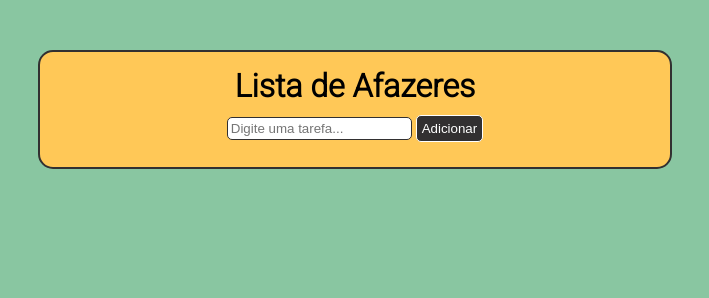
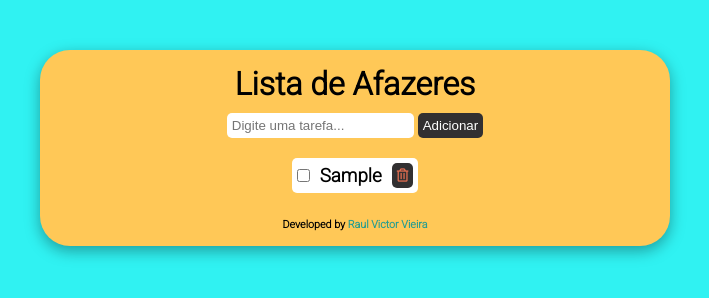
Before and after one commit to raulvictorvieira/devinhouse_to_do_list, a plain HTML site: page index.html in a window 1280 px wide. Both pictures are taken after typing "Sample" into the empty fields and a click on the button "Adicionar". Shown: the whole page, without its empty margins (285-994 px from the left). Drawn offline with Linux system fonts and the light colour scheme.

Commit message:
algumas funções adicionadas

```diff
--- a/index.html
+++ b/index.html
@@ -20,9 +20,33 @@
             <input type="text" id="addlist" placeholder="Digite uma tarefa...">
             <button type="submit" id="addbutton">Adicionar</button>
         </form>
+        <p class="alert"><img src="" alt="imagem de alerta"></p>
         <div id="result">
-            <p class="alert"><img src="" alt="imagem de alerta"></p>
+            <!-- <div>
+                <input type="checkbox" name="vehicle1" value="Bike">
+                <h3>
+                    Fazer bolo
+                </h3>
+                <button class="erasebutton" onclick="erase()"><i class="far fa-trash-alt"></i></button>
+            </div>
+            <div>
+                <input type="checkbox" name="vehicle1" value="Bike">
+                <h3>
+                    Fazer bolo de cenoura
+                </h3>
+                <button class="erasebutton" onclick="erase()"><i class="far fa-trash-alt"></i></button>
+            </div>
+            <div>
+                <input type="checkbox" name="vehicle1" value="Bike">
+                <h3>
+                    Estudar mais para fazer os projetos
+                </h3>
+                <button class="erasebutton" onclick="erase()"><i class="far fa-trash-alt"></i></button>
+            </div> -->
         </div>
+        <footer>
+            <h6>Developed by <a href="https://github.com/raulvictorvieira" >Raul Victor Vieira</a></h6>
+        </footer>
     </main>
 
     <script src="script.js"></script>
--- a/script.js
+++ b/script.js
@@ -10,25 +10,62 @@ const saveItemsToLocaleStorage = () => {
     localStorage.setItem('items', JSON.stringify(listArr));
 }
 
+//função de popular as listas
+function showLists(clearList = false) {
+
+    //Limpar o conteúdo da div sempre que uma nova lista for inserida
+    if(clearList){
+        result.innerHTML = '';
+    }
+
+    //checar se o array existe e é maior que zero
+    if(listArr.length > 0) {
+        //11. utilizar o loop forEach para imprimir os nossos filmes
+        listArr.forEach((items) => {
+            result.innerHTML += `<div>
+            <input type="checkbox" value:"${listArr.indexOf(items)}">
+            <h3>
+                ${items}
+            </h3>
+            <button class="erasebutton" onclick="erase()"><i class="far fa-trash-alt"></i></button>
+        </div>`
+        });
+    }else {
+        result.innerHTML = 'Sem afazeres no momento...'
+    }
+
+}
+
+function erase() {
+    const erasebutton = document.querySelector('.erasebutton')
+}
+
 
 
 
 form.addEventListener('submit', function(event) {
     event.preventDefault();
 
-    const item = document.querySelector('#addlist').value;
+    const items = document.querySelector('#addlist').value;
     const alertMessege = document.querySelector('.alert')
 
-    if(item === ""){
-        alertMessege.style = 'display: block;'
-        alertMessege.innerHTML = '<i class="fas fa-pencil-alt"></i> Por favor, insira uma tarefa!.'
+    if(items === ""){
+        alertMessege.style = 'display: block;';
+        alertMessege.innerHTML = '<i class="fas fa-pencil-alt"></i> Por favor, insira uma tarefa!';
+        setTimeout(function(){
+            alertMessege.style = 'display: none;';
+        }, 3000);
     } else {
         alertMessege.style = 'display: none;'
-        listArr.push(item);
+        listArr.push(items);
         form.reset();
         saveItemsToLocaleStorage(listArr)
+        showLists(true)
         //renderItems(listArr, true);
-        console.log(listArr);
     }
 
 })
+
+window.onload = function() {
+    showLists();
+}
--- a/style.css
+++ b/style.css
@@ -5,15 +5,16 @@
 
 body {
     font-family: 'Roboto', sans-serif;
-    background: #89C6A1;
+    background: #30F2F2;
 }
 
 
 #box {
     background: #FFC857;
     width: 600px;
-    border: 2px solid #323031;
-    border-radius: 15px;
+    /*border: 2px solid #323031;*/
+    border-radius: 30px;
+    box-shadow: rgba(0, 0, 0, 0.35) 0px 5px 15px;
     margin: 50px auto;
     padding: 15px;
     display: flex;
@@ -28,27 +29,76 @@ form {
 #addbutton {
     background: #323031;
     color: white;
-    border: 1px solid white;
+    border: none;
     border-radius: 5px;
     padding: 5px;
 }
 
 #addbutton:hover {
-    background: #DB3A34 ;
-    border: 1px solid #323031;
+    background: #91F291 ;
     color: white;
+    cursor: pointer;
 }
 
 #addlist {
-    border: 1px solid #323031;
+    border: none;
     border-radius: 5px;
-    padding: 3px;
+    padding: 5px;
 }
 
 .alert {
     display: none;
-    background: rgb(189, 66, 66);
+    background: #F2542D;
     border-radius: 5px;
     padding: 3px;
     font-weight: bold;
 }
+
+.removed {
+    text-decoration: line-through;
+}
+
+#result {
+    display: flex;
+    flex-direction: column;
+    margin: 10px auto 20px;
+}
+
+#result div {
+    border: none;
+    border-radius: 5px;
+    margin-bottom: 5px;
+    padding: 5px;
+    background: white;
+    display: flex;
+    align-items: center;
+    justify-content: space-between;
+}
+
+#result div input {
+    margin-right: 10px;
+}
+
+#result div button {
+    margin-left: 10px;
+}
+
+.erasebutton {
+    background: #323031;
+    color: #E76F51;
+    border: none;
+    border-radius: 5px;
+    padding: 5px;
+}
+
+.erasebutton:hover {
+    background: #E76F51;
+    color: #323031;
+    cursor: pointer;
+}
+
+footer a {
+    text-decoration: none;
+    color: #2A9D8F;
+    font-weight: bold;
+}
```
